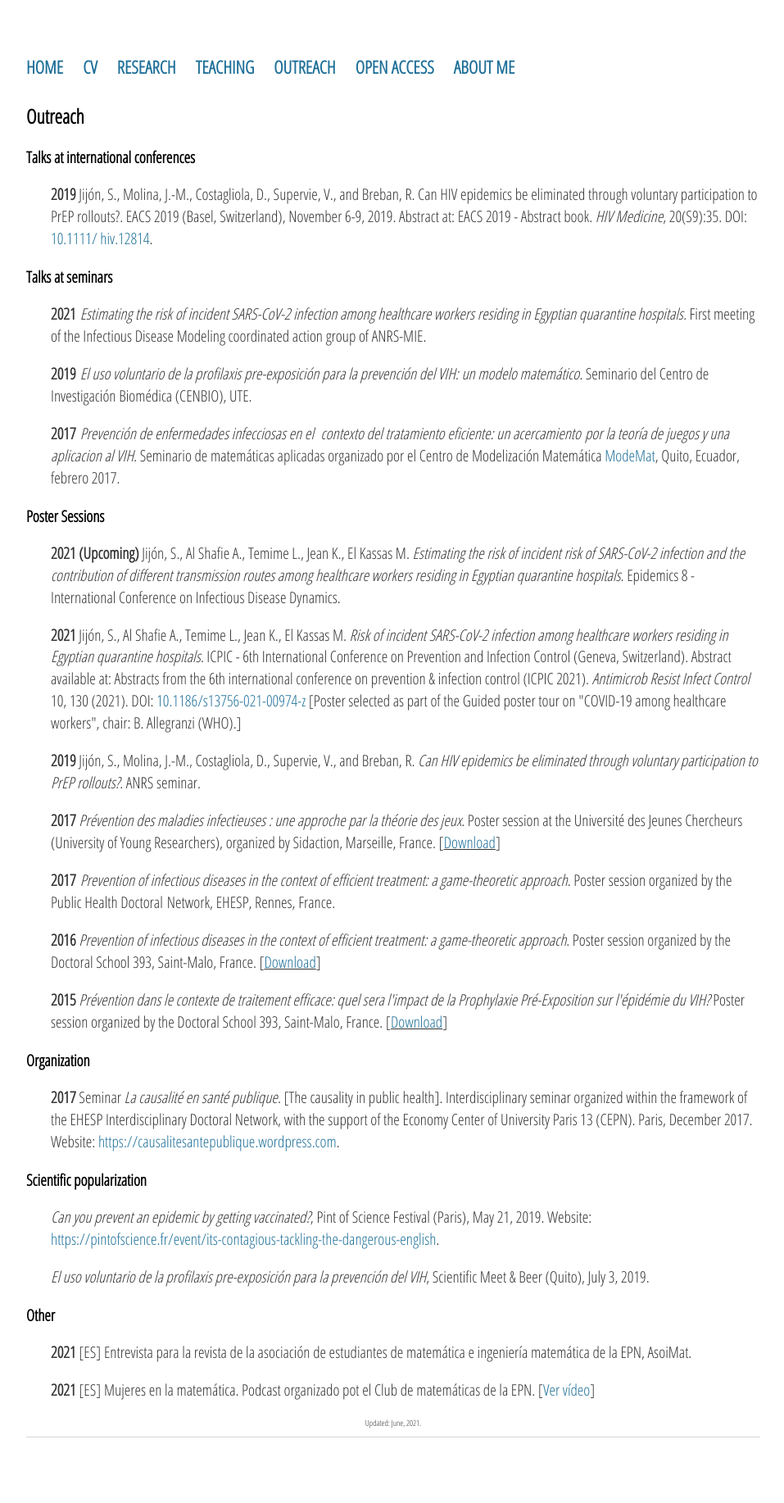
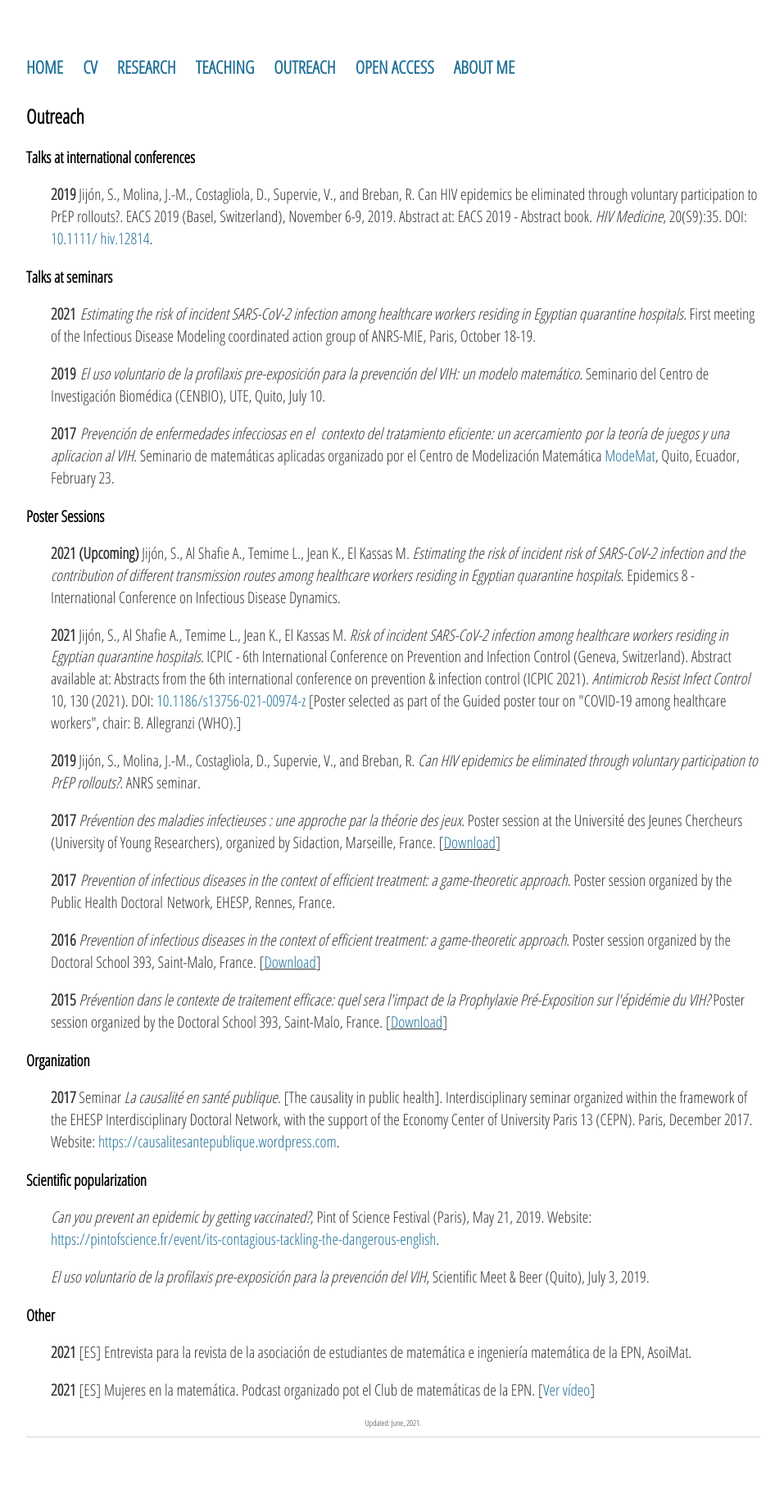
Before and after one commit to sjijon/sjijon.github.io, a Jekyll site: the page built from outreach.html, in a window 1280 px wide. Shown: the whole page at 82% size, without its empty margins (160-1117 px from the left). Built offline with Jekyll 4.4.1, drawn with Linux system fonts in a browser that asks for light colours; nearby versions of some CDN libraries.

Commit message:
Adding dates of seminars

```diff
--- a/outreach.html
+++ b/outreach.html
@@ -19,12 +19,12 @@ title: Publications
 	<strong>2021 </strong><em>Estimating the risk of incident SARS-CoV-2 infection
 		among healthcare workers residing in Egyptian quarantine hospitals.</em>
 		First meeting of the Infectious Disease Modeling coordinated action group
-		of ANRS-MIE.
+		of ANRS-MIE, Paris, October 18-19.
 	</p>
 	<p style="padding-left:30px;">
 	<strong>2019 </strong><em>El uso voluntario de la profilaxis pre-exposición
 		para la prevención del VIH: un modelo matemático.</em> Seminario del
-		Centro de Investigación Biomédica (CENBIO), UTE.
+		Centro de Investigación Biomédica (CENBIO), UTE, Quito, July 10.
 	</p>
 	<p style="padding-left:30px;">
 		<strong>2017 </strong><em>Prevención de enfermedades infecciosas en el
@@ -32,7 +32,7 @@ title: Publications
 			y una aplicacion al VIH. </em>Seminario de matemáticas aplicadas organizado
 			por el Centro de Modelización Matemática
 			<a href="http://www.modemat.epn.edu.ec/#/" target="_blank">ModeMat</a>,
-			Quito, Ecuador, febrero 2017.
+			Quito, Ecuador, February 23.
 	</p>
 
 	<h3>Poster Sessions</h3>
```
